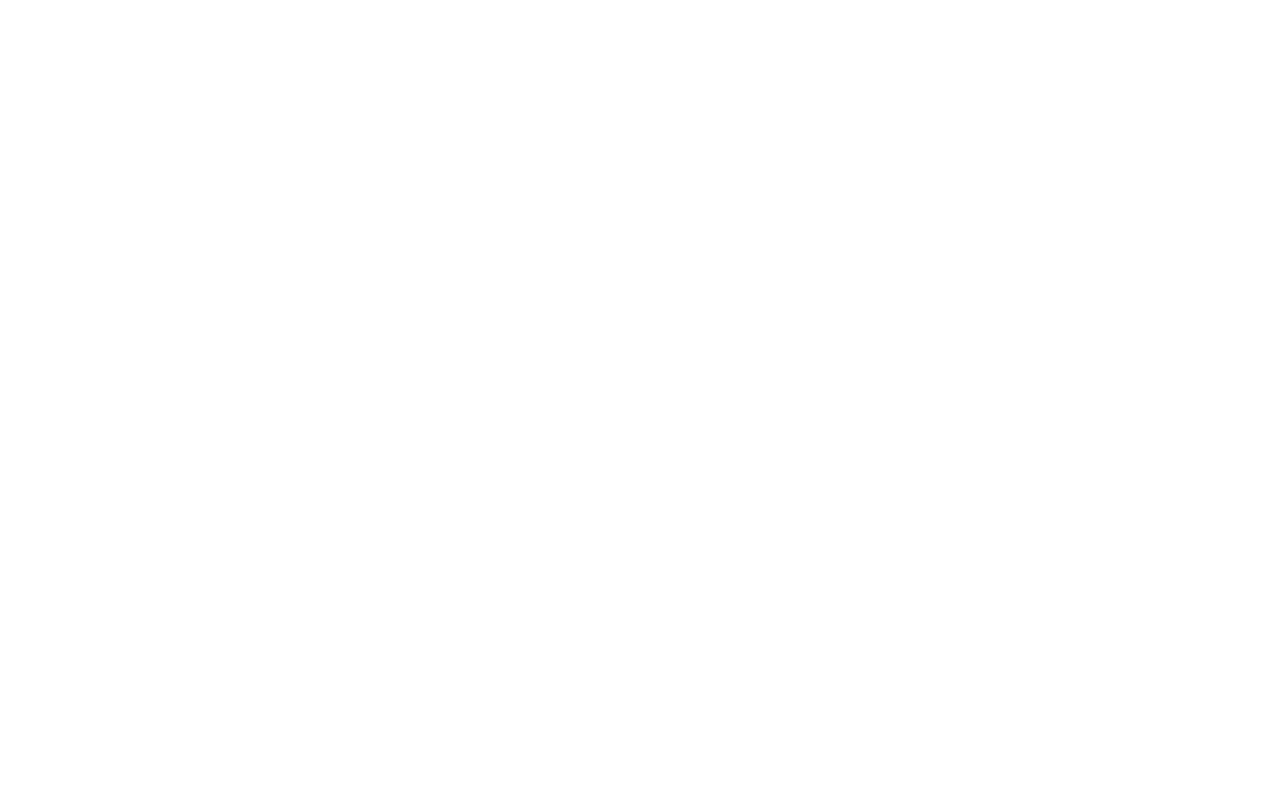
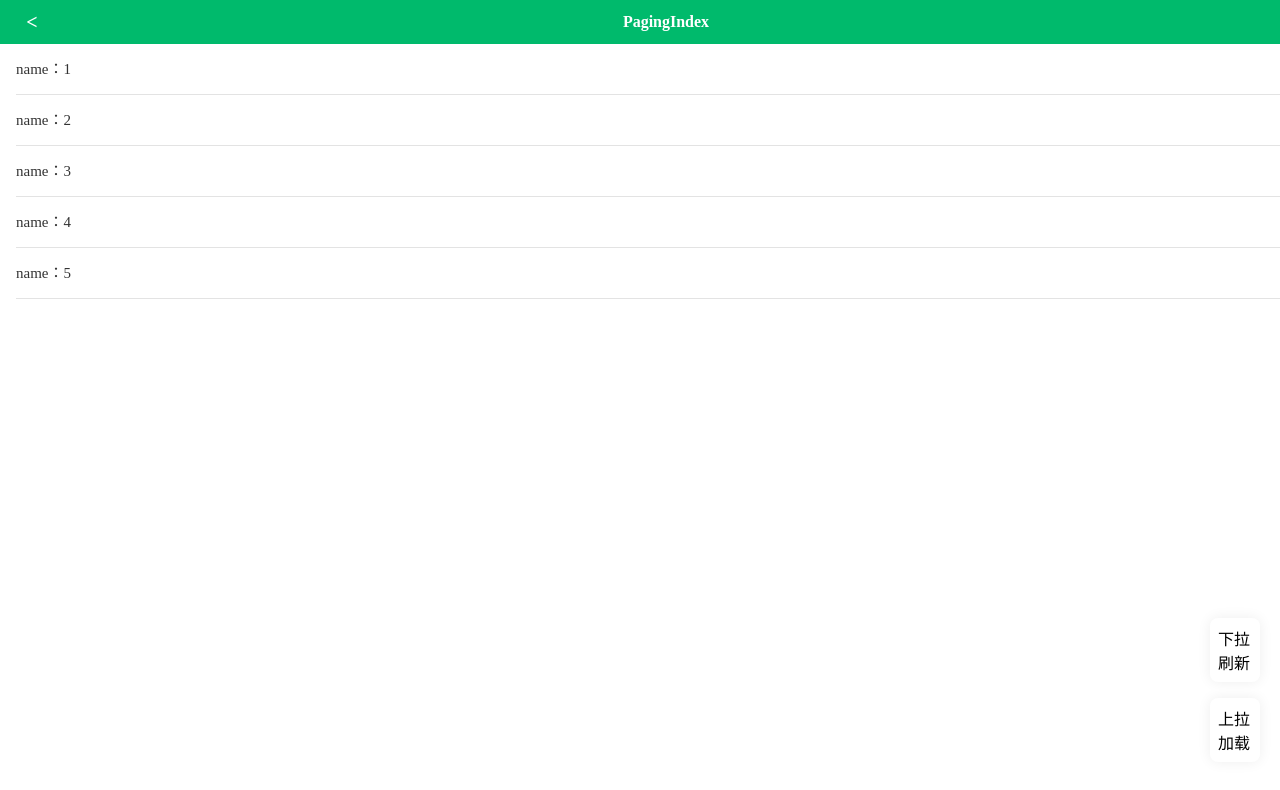
Before and after one commit to ZTStory/vue-composition-demo, a Vue app: page /#/pagingIndex in a window 1280 px wide. Before the commit this address had no page. Shown: the top 790 px of the page. Built offline with nearby package versions, Linux system fonts and the light colour scheme.

Commit message:
✨ feat: add lastPosition and Paging

```diff
--- a/src/App.vue
+++ b/src/App.vue
@@ -2,7 +2,7 @@
 import { excludes, GlobalData } from "@/utils";
 import { ref } from "vue";
 import { useRouter } from "vue-router";
-const include = ["KeepAliveIndex", "KeepAliveInput"];
+const include = ["KeepAliveIndex", "KeepAliveInput", "LastPositionIndex"];
 
 const router = useRouter();
 const transitionMode = ref<"default" | "out-in" | "in-out">("default");
@@ -43,6 +43,7 @@ router.beforeEach((to, from) => {
 <style>
 @import "./assets/common.css";
 @import "./assets/animation.css";
+@import "./assets/flex.css";
 
 .page_container {
     height: 100%;
--- a/src/assets/common.css
+++ b/src/assets/common.css
@@ -14,6 +14,26 @@ body {
     display: flex;
     flex-direction: column;
     overflow-y: auto;
+}
+
+.w_100 {
+    width: 100%;
+}
+
+.h_100 {
+    height: 100%;
+}
+
+.ofa {
+    overflow: auto;
+}
+
+.border_box {
+    box-sizing: border-box;
+}
+
+.text_center {
+    text-align: center;
 }
 
 .bb_btn {
--- /dev/null
+++ b/src/assets/flex.css
@@ -0,0 +1,70 @@
+/* flex */
+.flex_column > *,
+.flex_row > *,
+.flex_column_center > *,
+.flex_row_center > * {
+    flex-shrink: 0;
+}
+
+.flex_column {
+    display: flex;
+    flex-direction: column;
+}
+
+.flex_row {
+    display: flex;
+    flex-direction: row;
+}
+
+.flex_wrap {
+    flex-wrap: wrap;
+}
+
+.flex_main_center {
+    justify-content: center;
+}
+
+.flex_cross_center {
+    align-items: center;
+}
+
+.flex_row_center {
+    display: flex;
+    flex-direction: row;
+    align-items: center;
+}
+
+.flex_column_center {
+    display: flex;
+    flex-direction: column;
+    align-items: center;
+}
+
+.flex_center {
+    justify-content: center;
+    align-items: center;
+}
+
+.flex_between {
+    justify-content: space-between;
+}
+
+.flex_around {
+    justify-content: space-around;
+}
+
+.flex_end {
+    justify-content: flex-end;
+}
+
+.flex_cross_end {
+    align-self: flex-end;
+}
+
+.flex_1 {
+    flex: 1;
+}
+
+.flex_none {
+    flex: none;
+}
--- a/src/pages/home.vue
+++ b/src/pages/home.vue
@@ -1,14 +1,20 @@
 <template>
     <div class="page_container">
-        <div class="nav_bar">
+        <div class="nav_bar flex_none">
             <span class="nav_title">HomePage</span>
         </div>
-        <div v-for="(item, index) in demoList" :key="index" class="list_item" @click="item.onClick">
-            {{ item.title }}
+        <div class="flex_1 ofa w_100">
+            <div v-for="(item, index) in demoList" :key="index" class="list_item" @click="item.onClick">
+                {{ item.title }}
+            </div>
         </div>
     </div>
 </template>
-
+<script lang="ts">
+export default {
+    name: "Home",
+};
+</script>
 <script setup lang="ts">
 import { useRouter } from "vue-router";
 
@@ -24,6 +30,12 @@ const demoList = [
     new DemoItem("KeepAliveClear（灵活清理页面缓存方案）", () => {
         router.push("KeepAliveIndex");
     }),
+    new DemoItem("useLastPosition（记录列表浏览位置）", () => {
+        router.push("LastPositionIndex");
+    }),
+    new DemoItem("usePaging（快捷分页模块，支持自定义）", () => {
+        router.push("PagingIndex");
+    }),
 ];
 </script>
 
--- /dev/null
+++ b/src/pages/use-last-position/index.vue
@@ -0,0 +1,53 @@
+<template>
+    <div class="page_container">
+        <div class="nav_bar">
+            <span class="back_btn" @click="router.back()"> &lt; </span>
+            <span class="nav_title">LastPositionIndexPage</span>
+        </div>
+        <div ref="scroll" class="flex_1 ofa w_100">
+            <div v-for="(item, index) in items" :key="index" class="list_item" @click="toNext">{{ item }}</div>
+        </div>
+    </div>
+</template>
+<script lang="ts">
+export default {
+    name: "LastPositionIndex",
+};
+</script>
+<script setup lang="ts">
+import { useLastPositon } from "@/use/useLastPosition";
+import { removeKeepAliveCache, resetKeepAliveCache } from "@/utils";
+import { getCurrentInstance, ref } from "vue";
+import { onBeforeRouteLeave, useRouter } from "vue-router";
+
+// 配置记录上次浏览位置
+const scroll = ref();
+useLastPositon(scroll);
+
+const router = useRouter();
+const items = Array.from({ length: 100 }, (v, i) => i + 1);
+const toNext = () => {
+    router.push("LastPositionNext");
+};
+const instance = getCurrentInstance()!;
+onBeforeRouteLeave((to, from) => {
+    console.log(String(to.name));
+    if (["Home"].includes(String(to.name))) {
+        removeKeepAliveCache(instance);
+    } else {
+        resetKeepAliveCache(instance);
+    }
+});
+</script>
+
+<style scoped>
+.list_item {
+    height: 50px;
+    line-height: 50px;
+    border-bottom: 1px solid #e3e3e3;
+    margin-left: 16px;
+    width: calc(100% - 16px);
+    color: #333;
+    font-size: 15px;
+}
+</style>
--- /dev/null
+++ b/src/pages/use-last-position/next.vue
@@ -0,0 +1,16 @@
+<template>
+    <div class="page_container">
+        <div class="nav_bar">
+            <span class="back_btn" @click="router.back()"> &lt; </span>
+            <span class="nav_title">LastPositionNextPage</span>
+        </div>
+    </div>
+</template>
+
+<script setup lang="ts">
+import { useRouter } from "vue-router";
+
+const router = useRouter();
+</script>
+
+<style scoped></style>
--- /dev/null
+++ b/src/pages/use-paging/index.vue
@@ -0,0 +1,89 @@
+<template>
+    <div class="page_container">
+        <div class="nav_bar">
+            <span class="back_btn" @click="router.back()"> &lt; </span>
+            <span class="nav_title">PagingIndex</span>
+        </div>
+        <div class="flex_1 ofa w_100">
+            <div v-for="(item, index) in datas" :key="index" class="list_item">{{ item.name }}</div>
+        </div>
+        <div class="float_wrap flex_column">
+            <div @click="pageViewModel.headerRefreshing">下拉刷新</div>
+            <div @click="pageViewModel.footerRefreshing">上拉加载</div>
+        </div>
+    </div>
+</template>
+<script setup lang="ts">
+import { ref } from "vue";
+import { useRouter } from "vue-router";
+import { PagingViewModel } from "@/use/usePaging";
+
+const router = useRouter();
+
+class ResponseObject {
+    constructor(public name: string) {
+        this.name = name;
+    }
+}
+const responseDatas: ResponseObject[] = Array.from({ length: 50 }, (v, i) => new ResponseObject(`name：${i + 1}`));
+
+const mockDatas = function (currentPage: number, pageSize: number) {
+    if (Math.ceil(responseDatas.length / pageSize) < currentPage) {
+        throw new Error("当前页过长");
+    }
+    const startIndex = (currentPage - 1) * pageSize;
+    const endIndex = currentPage * pageSize < responseDatas.length ? currentPage * pageSize : responseDatas.length;
+    return {
+        responseObject: {
+            items: responseDatas.slice(startIndex, endIndex),
+        },
+        totalPage: Math.ceil(responseDatas.length / pageSize),
+        currentPage,
+        pageSize,
+    };
+};
+
+const requestData = (params?: any) => {
+    return new Promise<any>((resolve) => {
+        const response = mockDatas(params.currentPage, params.pageSize);
+        resolve(response);
+    });
+};
+
+const datas = ref<ResponseObject[]>([]);
+
+const pageViewModel = new PagingViewModel<any>({
+    requestFn: requestData,
+    datas,
+    pageSize: 5,
+});
+
+pageViewModel.headerRefreshing();
+</script>
+
+<style scoped>
+.list_item {
+    height: 50px;
+    line-height: 50px;
+    border-bottom: 1px solid #e3e3e3;
+    margin-left: 16px;
+    width: calc(100% - 16px);
+    color: #333;
+    font-size: 15px;
+}
+.float_wrap {
+    position: fixed;
+    bottom: 30px;
+    right: 20px;
+    width: 50px;
+}
+
+.float_wrap div {
+    box-sizing: border-box;
+    padding: 8px;
+    margin: 8px 0;
+    background: #fff;
+    box-shadow: 0px 0px 14px 0px rgba(0, 0, 0, 0.07);
+    border-radius: 8px;
+}
+</style>
--- a/src/router/index.ts
+++ b/src/router/index.ts
@@ -40,6 +40,30 @@ const routes: Array<RouteRecordRaw> = [
             depth: 3,
         },
     },
+    {
+        path: "/lastPositionIndex",
+        name: "LastPositionIndex",
+        component: () => import("@/pages/use-last-position/index.vue"),
+        meta: {
+            depth: 1,
+        },
+    },
+    {
+        path: "/lastPositionNext",
+        name: "LastPositionNext",
+        component: () => import("@/pages/use-last-position/next.vue"),
+        meta: {
+            depth: 2,
+        },
+    },
+    {
+        path: "/pagingIndex",
+        name: "PagingIndex",
+        component: () => import("@/pages/use-paging/index.vue"),
+        meta: {
+            depth: 1,
+        },
+    },
 ];
 
 const router = createRouter({
--- /dev/null
+++ b/src/use/useLastPosition.ts
@@ -0,0 +1,22 @@
+import { reactive, onDeactivated, onActivated, Ref } from "vue";
+
+export function useLastPositon(scrollElement: Ref<HTMLElement | undefined>) {
+    const refLastPosition = reactive({
+        x: 0,
+        y: 0,
+    });
+
+    onActivated(() => {
+        if (!(refLastPosition.x === 0 && refLastPosition.y === 0)) {
+            scrollElement.value?.scrollTo({
+                top: refLastPosition.y,
+                left: refLastPosition.x,
+            });
+        }
+    });
+
+    onDeactivated(() => {
+        refLastPosition.x = scrollElement.value?.scrollLeft ?? 0;
+        refLastPosition.y = scrollElement.value?.scrollTop ?? 0;
+    });
+}
--- /dev/null
+++ b/src/use/usePaging.ts
@@ -0,0 +1,100 @@
+import { Ref, ref } from "vue";
+
+interface PagingOptions<T> {
+    requestFn: (params: any) => Promise<any>;
+    params?: any;
+    pageSize?: number;
+    datas: Ref<Array<T>>;
+    responseCompletion?: (vm: PagingViewModel<T>, datas: Array<T>) => Array<T>;
+}
+
+class PagingViewModel<T> {
+    private currentPage: Ref<number>;
+    private totalPage: Ref<number>;
+    private pageSize: number;
+    private params: any;
+    private datas: Ref<Array<T>>;
+    private requestFn: (params: any) => Promise<any>;
+    private responseCompletion?: (vm: PagingViewModel<T>, datas: Array<any>) => Array<any>;
+
+    refreshing: Ref<boolean>;
+    loading: Ref<boolean>;
+    finished: Ref<boolean>;
+
+    constructor(opt: PagingOptions<T>) {
+        this.requestFn = opt.requestFn;
+        this.params = opt.params || {};
+        this.datas = opt.datas;
+        this.responseCompletion = opt.responseCompletion;
+        this.pageSize = opt.pageSize ?? 20;
+
+        this.currentPage = ref(1);
+        this.totalPage = ref(1);
+        this.refreshing = ref(false);
+        this.loading = ref(false);
+        this.finished = ref(false);
+    }
+
+    /**
+     * 加载数据
+     */
+    loadData() {
+        const params = {
+            currentPage: this.currentPage.value,
+            pageSize: this.pageSize,
+            ...this.params,
+        };
+
+        if (this.currentPage.value === 1) {
+            this.datas.value = [] as Array<T>;
+        }
+
+        this.requestFn(params).then((response) => {
+            if (!response) {
+                return;
+            }
+            this.totalPage.value = response.totalPage;
+            let resDatas = response.responseObject.items;
+            if (this.responseCompletion) {
+                resDatas = this.responseCompletion(this, response.datas);
+            }
+            if (this.currentPage.value === 1) {
+                this.datas.value = resDatas;
+            } else {
+                this.datas.value = this.datas.value.concat(resDatas);
+            }
+            this.didLoaded();
+        });
+    }
+    /**
+     * 加载结束，状态更新
+     */
+    didLoaded() {
+        if (this.currentPage.value === 1) {
+            this.refreshing.value = false;
+            this.finished.value = false;
+        } else {
+            this.loading.value = false;
+        }
+    }
+    /**
+     * 下拉刷新
+     */
+    headerRefreshing() {
+        this.currentPage.value = 1;
+        this.loadData();
+    }
+    /**
+     * 上拉加载
+     */
+    footerRefreshing() {
+        if (this.currentPage.value === this.totalPage.value) {
+            this.finished.value = true;
+            this.didLoaded();
+            return;
+        }
+        this.currentPage.value += 1;
+        this.loadData();
+    }
+}
+export { PagingViewModel };
```
